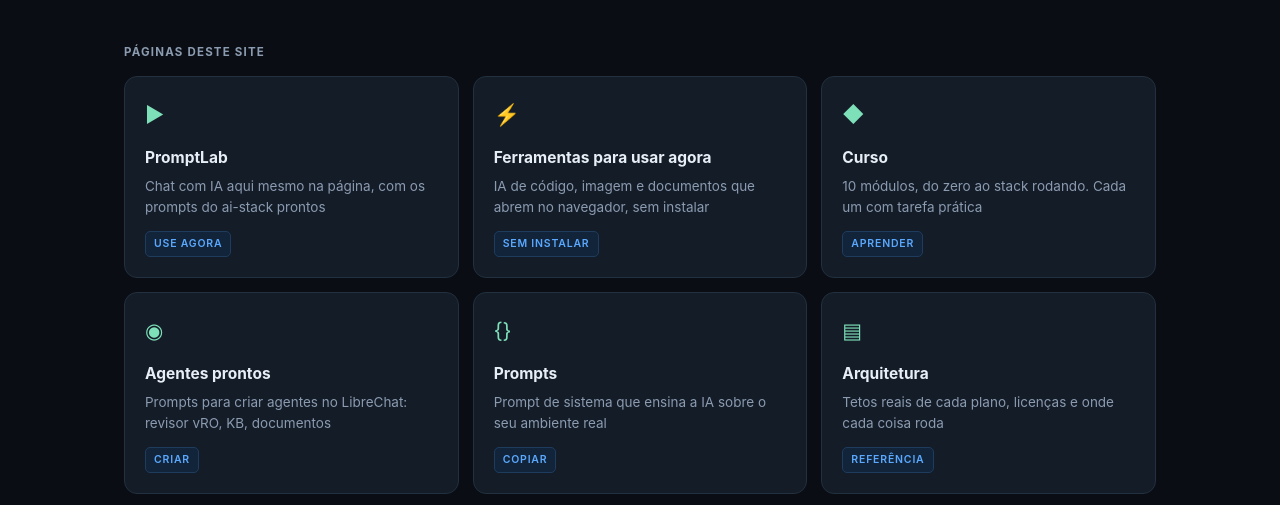
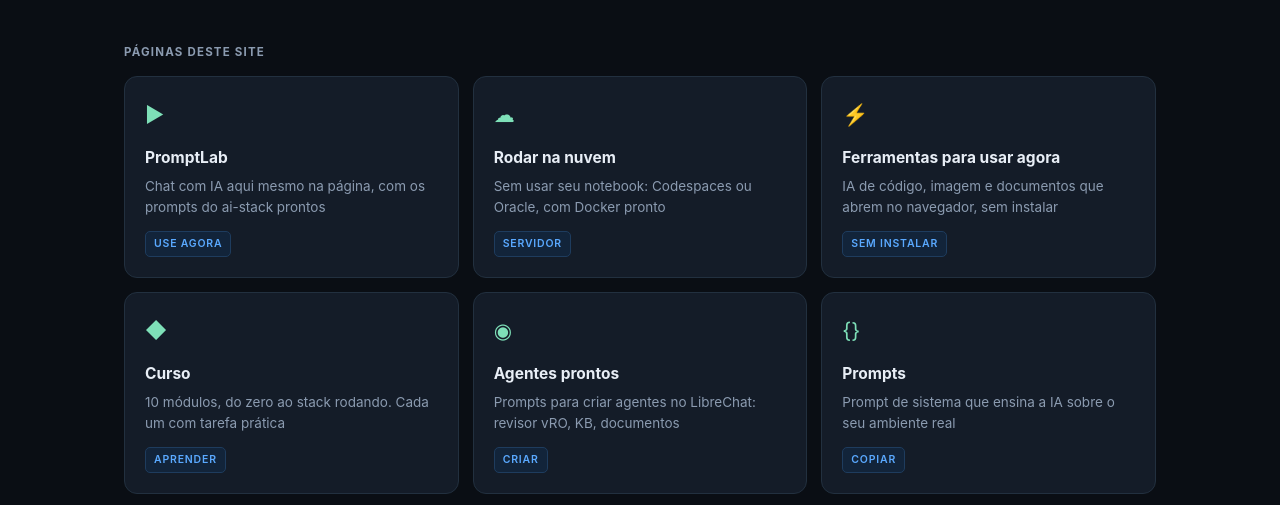
Before and after one commit to ficheral/ai-stack, a plain HTML site: page portal/index.html in a window 1280 px wide. Shown: the part 249-754 px from the top of the page. Drawn offline with Linux system fonts and the light colour scheme.

Commit message:
Rodar na nuvem: devcontainer com docker-in-docker para Codespaces + guia NUVEM.md (notebook fraco)

```diff
--- a/portal/index.html
+++ b/portal/index.html
@@ -95,6 +95,8 @@ footer a{color:var(--acc)}
 const PAGES = [
   { t:"PromptLab", d:"Chat com IA aqui mesmo na página, com os prompts do ai-stack prontos",
     u:"promptlab.html", ico:"▶", tag:"use agora" },
+  { t:"Rodar na nuvem", d:"Sem usar seu notebook: Codespaces ou Oracle, com Docker pronto",
+    u:"nuvem/index.html", ico:"☁", tag:"servidor" },
   { t:"Ferramentas para usar agora", d:"IA de código, imagem e documentos que abrem no navegador, sem instalar",
     u:"ferramentas/index.html", ico:"⚡", tag:"sem instalar" },
   { t:"Curso", d:"10 módulos, do zero ao stack rodando. Cada um com tarefa prática",
```
Also changed, not shown: .devcontainer/devcontainer.json (added), 2 other files.
